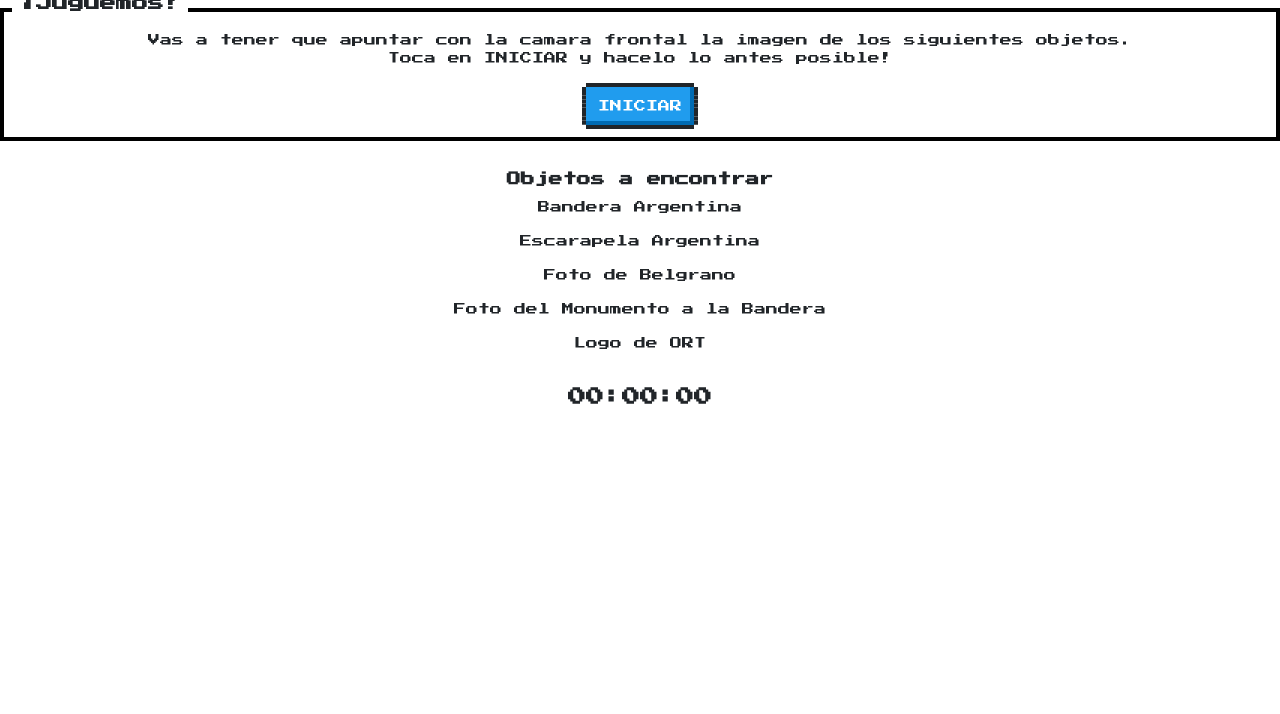
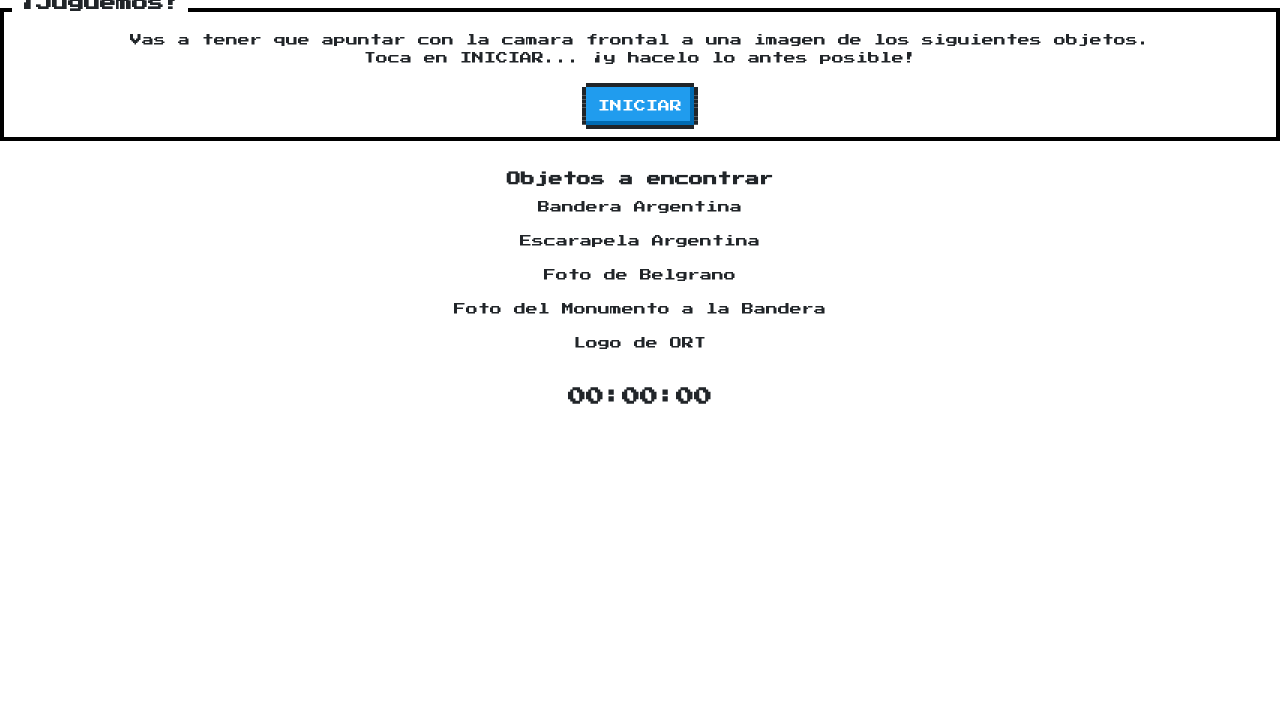
Before and after one commit to ORT-Ros/ORT-Ros.github.io, a plain HTML site: page index.html in a window 1280 px wide. Shown: the top 714 px of the page. Drawn offline with nearby package versions, Linux system fonts and the light colour scheme.

Commit message:
Proyecto IA

```diff
--- a/index.html
+++ b/index.html
@@ -19,7 +19,7 @@
 		<section class="nes-container with-title">
 			<h3 class="title">¡Juguemos!</h3>
 			<div id="containers" class="item">
-				<p class="is-centered" id='mensaje'>Vas a tener que apuntar con la camara frontal la imagen de los siguientes objetos.<br/>Toca en INICIAR y hacelo lo antes posible!</p>
+				<p class="is-centered" id='mensaje'>Vas a tener que apuntar con la camara frontal a una imagen de los siguientes objetos.<br/>Toca en INICIAR... ¡y hacelo lo antes posible!</p>
 				<span id='boton'><button type="button" class="nes-btn is-primary" onclick="init()">INICIAR</button></span>
                 <div id="webcam-container" class=""></div>
 			</div>
```
